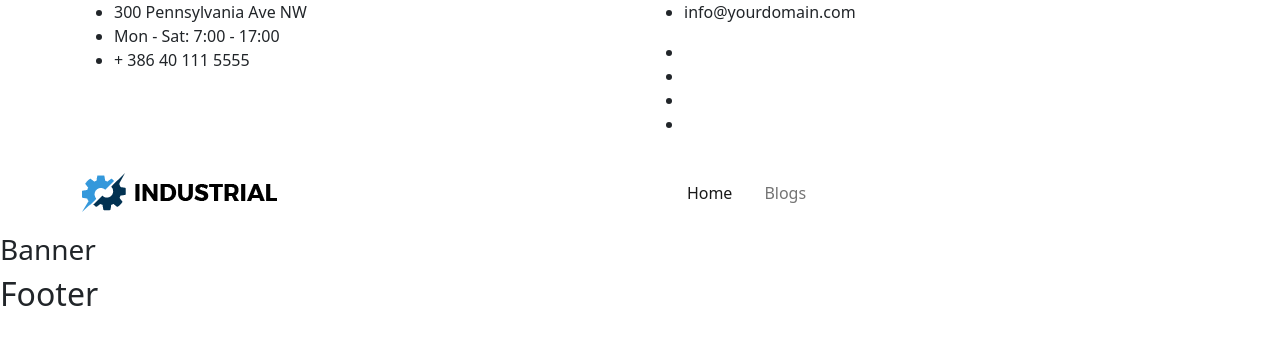
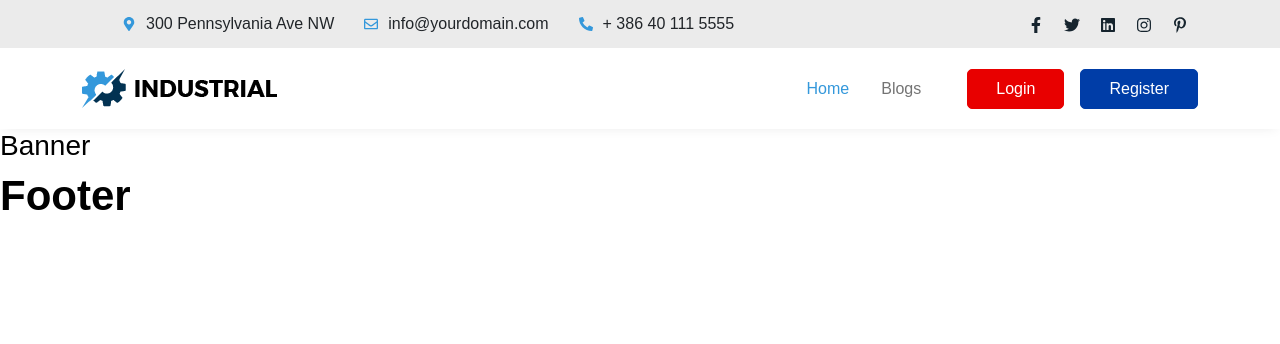
Before and after one commit to MF-React-Projects/Industrial, a React (Create React App) app: page / in a window 1280 px wide. Shown: the top 344 px of the page. Built offline with nearby package versions, Linux system fonts and the light colour scheme.

Commit message:
header design update

```diff
--- a/src/App.scss
+++ b/src/App.scss
@@ -1,38 +1,16 @@
-.App {
-  text-align: center;
-}
+@import './assets/scss/global/variable.scss';
+@import './assets/scss/global/mixin.scss';
+@import './assets/scss/global/reset.scss';
+@import './assets/scss/global/global.scss';
+@import './assets/scss/global/button.scss';
+@import './assets/scss/global/header.scss';
+@import './assets/scss/global/footer.scss';
 
-.App-logo {
-  height: 40vmin;
-  pointer-events: none;
-}
-
-@media (prefers-reduced-motion: no-preference) {
-  .App-logo {
-    animation: App-logo-spin infinite 20s linear;
-  }
-}
-
-.App-header {
-  background-color: #282c34;
-  min-height: 100vh;
-  display: flex;
-  flex-direction: column;
-  align-items: center;
-  justify-content: center;
-  font-size: calc(10px + 2vmin);
-  color: white;
-}
-
-.App-link {
-  color: #61dafb;
-}
-
-@keyframes App-logo-spin {
-  from {
-    transform: rotate(0deg);
-  }
-  to {
-    transform: rotate(360deg);
-  }
-}
+//component
+@import './assets/scss/component/banner.scss';
+@import './assets/scss/component/product.scss';
+@import './assets/scss/component/product-details.scss';
+@import './assets/scss/component/edit-product.scss';
+@import './assets/scss/component/blog.scss';
+@import './assets/scss/component/login.scss';
+@import './assets/scss/component/social-login.scss';
--- a/src/Pages/Common/Header.js
+++ b/src/Pages/Common/Header.js
@@ -3,6 +3,14 @@ import {Col, Container, Nav, Navbar, Row} from "react-bootstrap";
 import logo from '../../logo.png';
 import {Link} from "react-router-dom";
 import CustomLink from "./CustomLink";
+import {FaFacebookF} from "@react-icons/all-files/fa/FaFacebookF";
+import {FaTwitter} from "@react-icons/all-files/fa/FaTwitter";
+import {FaLinkedin} from "@react-icons/all-files/fa/FaLinkedin";
+import {FaInstagram} from "@react-icons/all-files/fa/FaInstagram";
+import {FaPinterestP} from "@react-icons/all-files/fa/FaPinterestP";
+import {FaPhoneAlt} from "@react-icons/all-files/fa/FaPhoneAlt";
+import {FaRegEnvelope} from "@react-icons/all-files/fa/FaRegEnvelope";
+import {FaMapMarkerAlt} from "@react-icons/all-files/fa/FaMapMarkerAlt";
 
 const Header = () => {
     return (
@@ -11,33 +19,21 @@ const Header = () => {
                 <div className="top-bar">
                     <Container>
                         <Row>
-                            <Col lg='6'>
-                                <div className="top-bar-left">
-                                    <div id="anpstext-7" className="widget widget_anpstext">
-                                        <ul className="contact-info">
-                                            <li className="contact-info-item"><i className="fa fa-map-marker"></i>300 Pennsylvania Ave NW</li>
-                                            <li className="contact-info-item"><i className="fa fa-clock-o"></i>Mon - Sat: 7:00 - 17:00</li>
-                                            <li className="contact-info-item"><i className="fa fa-phone"></i>+ 386 40 111 5555</li>
-                                        </ul>
-                                    </div>
-                                </div>
+                            <Col lg='8'>
+                                <ul className="contact-info">
+                                    <li className="contact-info-item"><FaMapMarkerAlt/> 300 Pennsylvania Ave NW</li>
+                                    <li className="contact-info-item"><FaRegEnvelope/> info@yourdomain.com</li>
+                                    <li className="contact-info-item"><FaPhoneAlt/> + 386 40 111 5555</li>
+                                </ul>
                             </Col>
-                            <Col lg='6'>
-                                <div className="top-bar-right">
-                                    <div id="anpstext-8" className="widget widget_anpstext">
-                                        <ul className="contact-info">
-                                            <li className="contact-info-item"><i className="fa fa-envelope-o"></i> info@yourdomain.com</li>
-                                        </ul>
-                                    </div>
-                                    <div id="anpssocial-2" className="widget widget_anpssocial">
-                                        <ul className="social">
-                                            <li><a href="#" target="_self"><i className="fa fa-twitter"></i></a></li>
-                                            <li><a href="#" target="_self"><i className="fa fa-facebook"></i></a></li>
-                                            <li><a href="#" target="_self"><i className="fa fa-linkedin"></i></a></li>
-                                            <li><a href="#" target="_self"><i className="fa fa-wordpress"></i></a></li>
-                                        </ul>
-                                    </div>
-                                </div>
+                            <Col lg='4'>
+                                <ul className="social">
+                                    <li><Link to='#' target="_self"><FaFacebookF/></Link></li>
+                                    <li><Link to='#' target="_self"><FaTwitter/></Link></li>
+                                    <li><Link to='#' target="_self"><FaLinkedin/></Link></li>
+                                    <li><Link to='#' target="_self"><FaInstagram/></Link></li>
+                                    <li><Link to='#' target="_self"><FaPinterestP/></Link></li>
+                                </ul>
                             </Col>
                         </Row>
                     </Container>
@@ -49,12 +45,14 @@ const Header = () => {
                         </Navbar.Brand>
                         <Navbar.Toggle aria-controls="responsive-navbar-nav"/>
                         <Navbar.Collapse id="responsive-navbar-nav">
-                            <Nav className="m-auto">
+                            <Nav className="ms-auto">
                                 <CustomLink to="/">Home</CustomLink>
                                 <CustomLink to="/blogs">Blogs</CustomLink>
                             </Nav>
-                            <div className="pm-header-right">
-
+                            <div className="header-right">
+                                <Link to={'/login'} className='btn-default btnSm'>Login</Link>
+                                <Link to={'/register'}
+                                      className='btn-default btn-secondary ms-3 btnSm'>Register</Link>
                             </div>
                         </Navbar.Collapse>
                     </Container>
--- a/src/assets/scss/global/_header.scss
+++ b/src/assets/scss/global/_header.scss
@@ -1,22 +1,67 @@
-.header-area{
+.header-area {
   box-shadow: rgba(0, 0, 0, 0.1) 0px 2px 12px -4px;
 
-  .top-bar{
+  .top-bar {
+    background: $gray_color;
+    padding: 12px 0;
+    .contact-info {
+      list-style: none;
+      display: flex;
 
+      li {
+        display: flex;
+        align-items: center;
+        padding: 0 15px;
+
+        svg{
+          margin-right: 10px;
+          font-size: 14px;
+          path{
+            fill:$p-color;
+          }
+        }
+      }
+    }
+
+    ul.social {
+      list-style: none;
+      display: flex;
+      justify-content: flex-end;
+
+      li{
+        margin: 0 10px;
+
+        a{
+          color:$black_color;
+
+          &:hover{
+            color: $p-color;
+          }
+        }
+      }
+    }
+  }
+
+  .header-right{
+    margin-left: 30px;
   }
 }
-.nav-link{
-  color: #003DA7;
+
+.nav-link {
+  color: $black_color;
   font-weight: 500;
 }
-.navbar-light .navbar-nav .nav-link.active, .navbar-light .navbar-nav .show>.nav-link {
-  color: #e80000;
+
+.navbar-light .navbar-nav .nav-link.active, .navbar-light .navbar-nav .show > .nav-link {
+  color: $p-color;
 }
+
 @media only screen and (max-width: 575.98px) {
-  .navbar-brand img{
+  .navbar-brand img {
     width: 180px;
   }
 }
+
 .navbar-toggler:focus {
   text-decoration: none;
   outline: 0;
```
